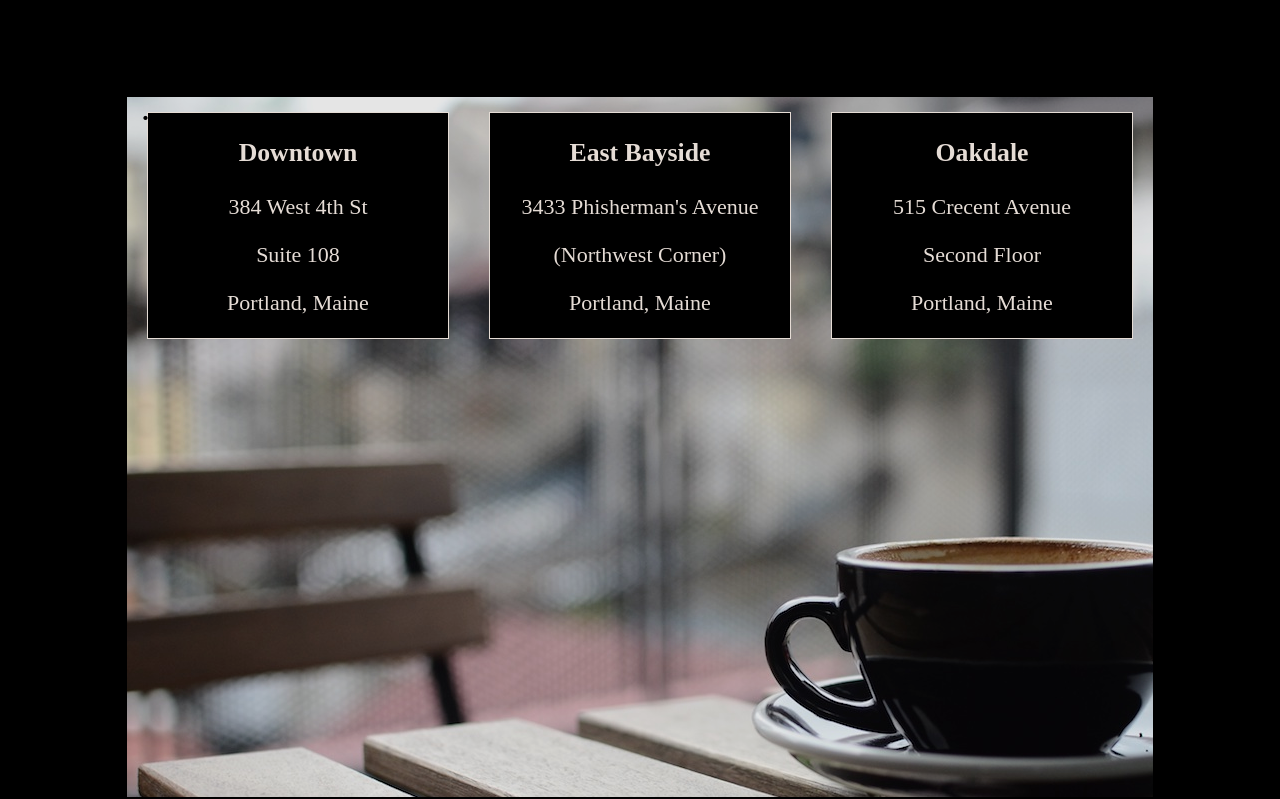
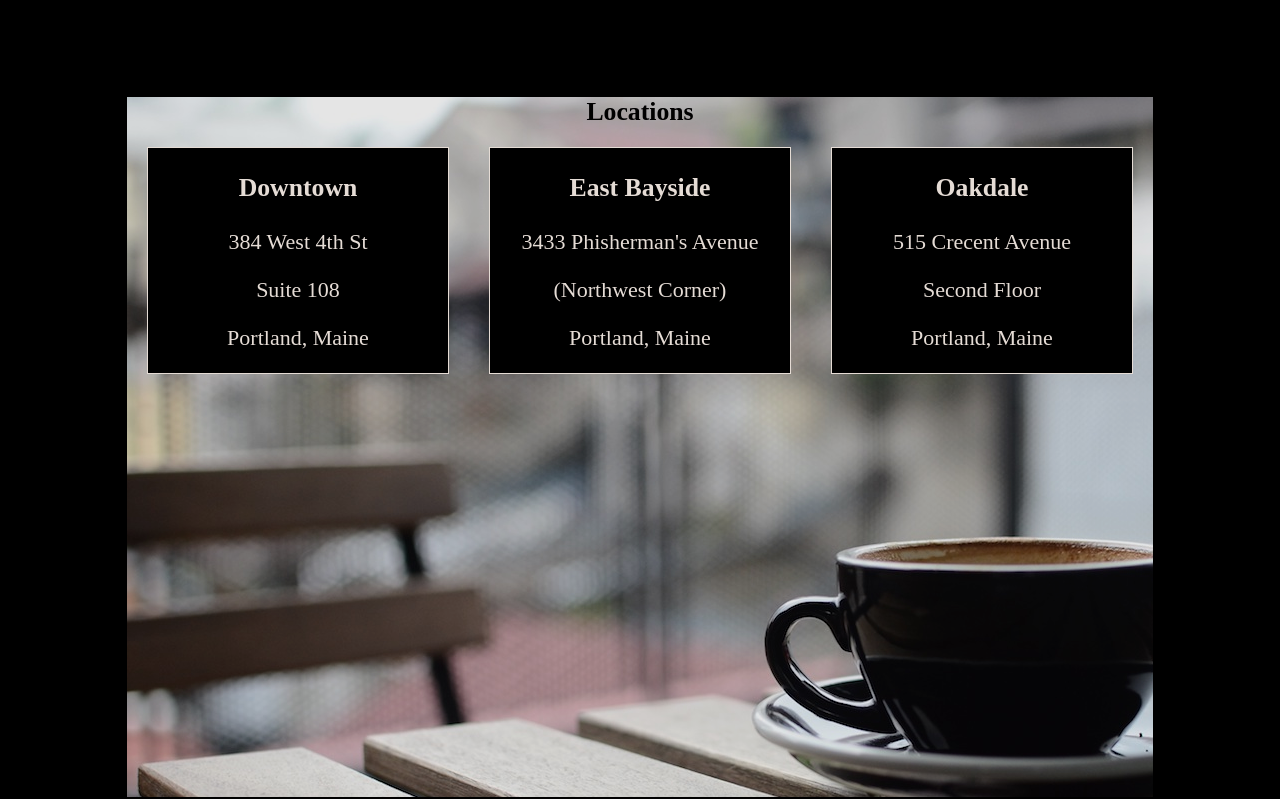
Before and after one commit to MartinaGV1/Codecademy-TeaCozy, a plain HTML site: page index.html in a window 1280 px wide. Shown: the part 1549-2348 px from the top of the page. Drawn offline with Linux system fonts and the light colour scheme.

Commit message:
Fix locations header

```diff
--- a/index.html
+++ b/index.html
@@ -55,9 +55,7 @@
             </div>
         </section>
         <section id="locations">
-            <div>
-                <h3 id="first-h3">...</h3>
-            </div>
+            <h3 id="first-h3">Locations</h3>
             <div class="location">
                     <h3>Downtown</h3>
                     <p>384 West 4th St</p>
--- a/styles.css
+++ b/styles.css
@@ -112,7 +112,6 @@ main {
 #first-h3 {
     position: absolute;
     color: black;
-    width: 50px;
     margin: auto;
     display: block;
 }
@@ -122,7 +121,7 @@ main {
     width: 300px;
     height: fit-content;
     background-color: black;
-    margin: 15px 20px auto 20px;
+    margin: 50px 20px auto 20px;
     text-align: center;
     border: 1px solid seashell;
     padding: 0;
```
